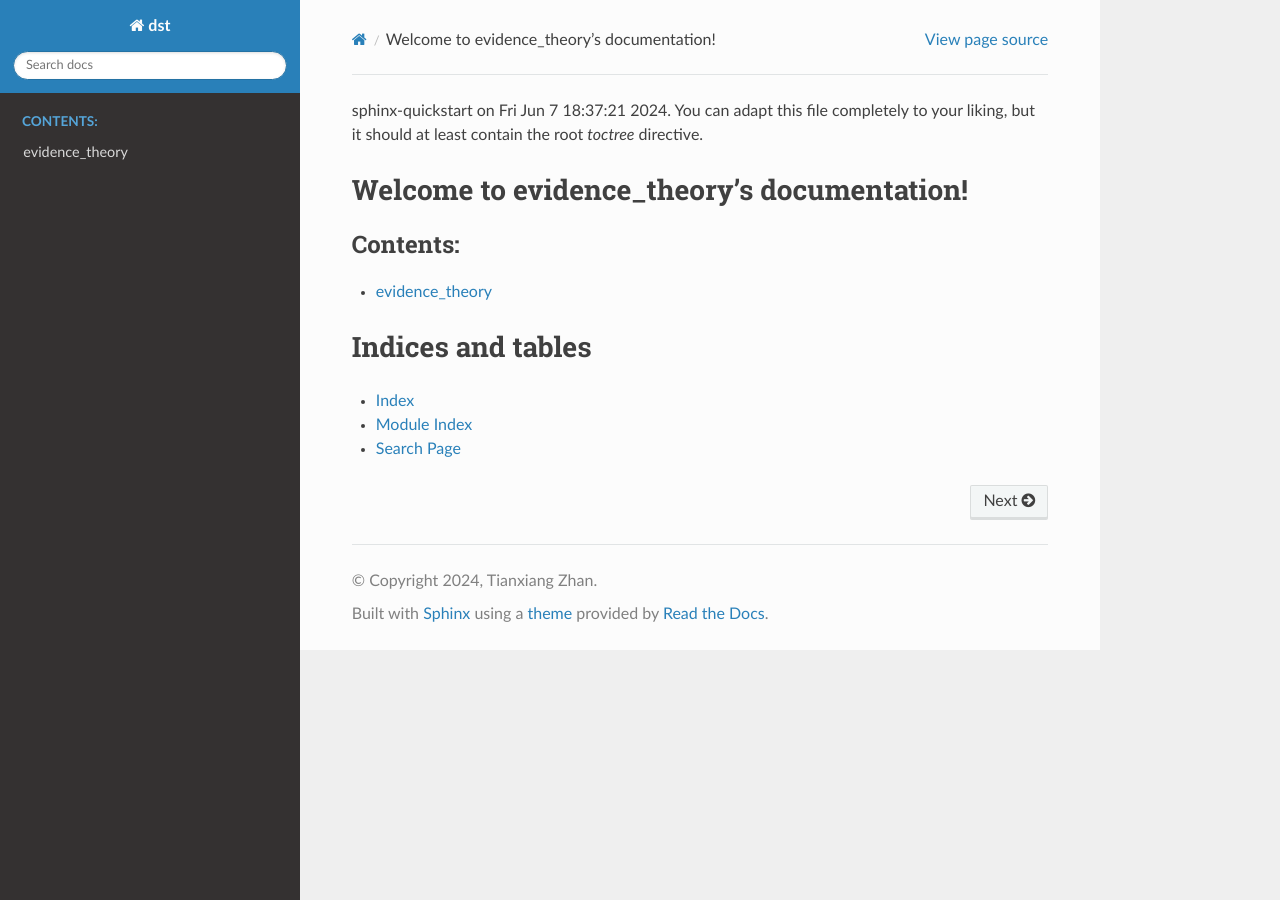
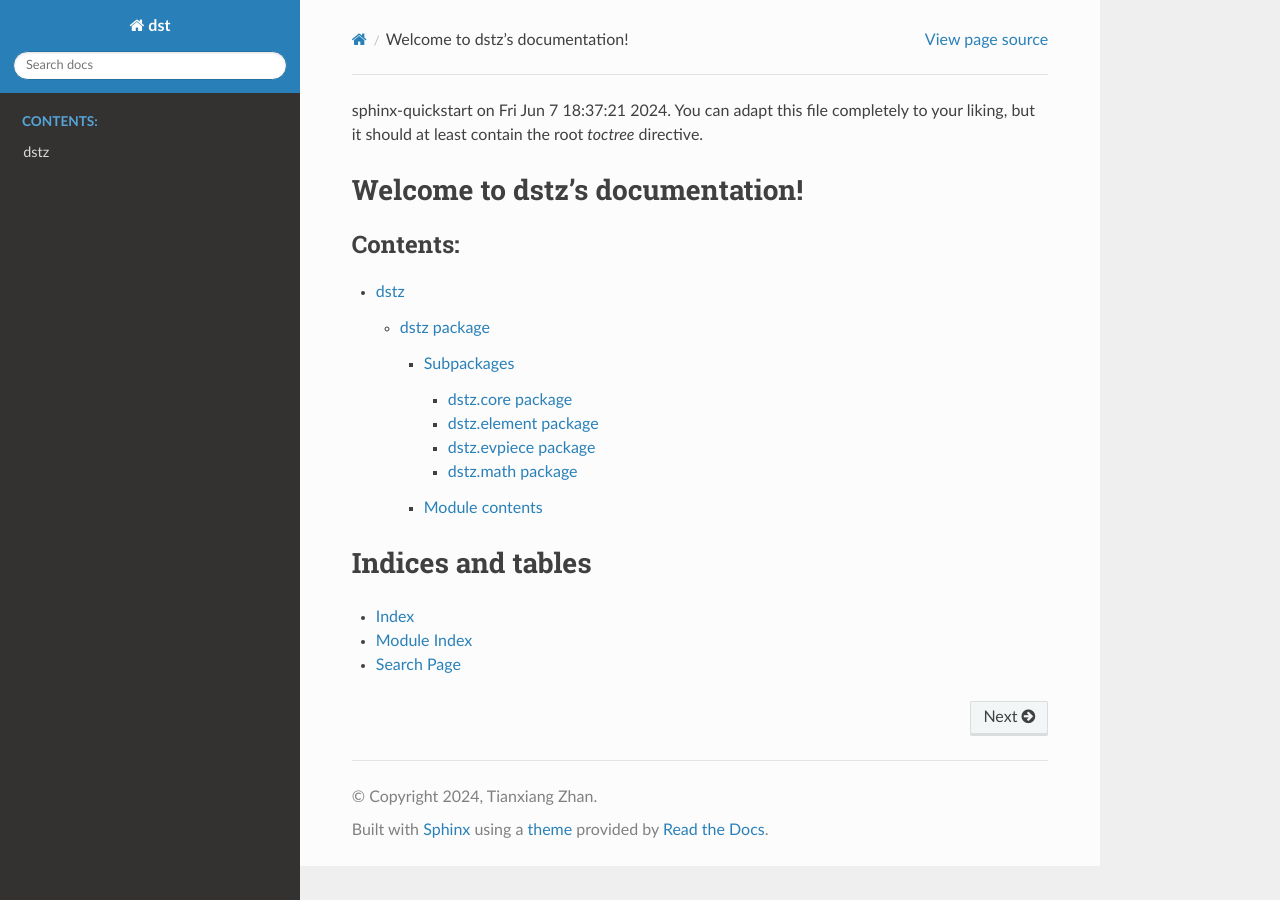
Before and after one commit to ztxtech/dstz, a Sphinx documentation site: the page built from docs/source/index.rst, in a window 1280 px wide. Built offline with Sphinx 7.4.7 and the Read the Docs theme 2.0.0, drawn with Linux system fonts in a browser that asks for light colours; pages that are not in the unit, such as notebooks, are missing from menus.

Commit message:
2024-09-29 16:56:19

```diff
--- /dev/null
+++ b/docs/source/dstz.core.rst
@@ -0,0 +1,29 @@
+dstz.core package
+=================
+
+Submodules
+----------
+
+dstz.core.atom module
+---------------------
+
+.. automodule:: dstz.core.atom
+   :members:
+   :undoc-members:
+   :show-inheritance:
+
+dstz.core.distribution module
+-----------------------------
+
+.. automodule:: dstz.core.distribution
+   :members:
+   :undoc-members:
+   :show-inheritance:
+
+Module contents
+---------------
+
+.. automodule:: dstz.core
+   :members:
+   :undoc-members:
+   :show-inheritance:
--- /dev/null
+++ b/docs/source/dstz.element.rst
@@ -0,0 +1,29 @@
+dstz.element package
+====================
+
+Submodules
+----------
+
+dstz.element.combination module
+-------------------------------
+
+.. automodule:: dstz.element.combination
+   :members:
+   :undoc-members:
+   :show-inheritance:
+
+dstz.element.permutation module
+-------------------------------
+
+.. automodule:: dstz.element.permutation
+   :members:
+   :undoc-members:
+   :show-inheritance:
+
+Module contents
+---------------
+
+.. automodule:: dstz.element
+   :members:
+   :undoc-members:
+   :show-inheritance:
--- /dev/null
+++ b/docs/source/dstz.evpiece.rst
@@ -0,0 +1,29 @@
+dstz.evpiece package
+====================
+
+Submodules
+----------
+
+dstz.evpiece.dual module
+------------------------
+
+.. automodule:: dstz.evpiece.dual
+   :members:
+   :undoc-members:
+   :show-inheritance:
+
+dstz.evpiece.single module
+--------------------------
+
+.. automodule:: dstz.evpiece.single
+   :members:
+   :undoc-members:
+   :show-inheritance:
+
+Module contents
+---------------
+
+.. automodule:: dstz.evpiece
+   :members:
+   :undoc-members:
+   :show-inheritance:
--- /dev/null
+++ b/docs/source/dstz.math.rst
@@ -0,0 +1,30 @@
+dstz.math package
+=================
+
+Subpackages
+-----------
+
+.. toctree::
+   :maxdepth: 4
+
+   dstz.math.matrix
+   dstz.math.stat
+
+Submodules
+----------
+
+dstz.math.func module
+---------------------
+
+.. automodule:: dstz.math.func
+   :members:
+   :undoc-members:
+   :show-inheritance:
+
+Module contents
+---------------
+
+.. automodule:: dstz.math
+   :members:
+   :undoc-members:
+   :show-inheritance:
--- /dev/null
+++ b/docs/source/dstz.rst
@@ -0,0 +1,21 @@
+dstz package
+============
+
+Subpackages
+-----------
+
+.. toctree::
+   :maxdepth: 4
+
+   dstz.core
+   dstz.element
+   dstz.evpiece
+   dstz.math
+
+Module contents
+---------------
+
+.. automodule:: dstz
+   :members:
+   :undoc-members:
+   :show-inheritance:
--- a/docs/source/index.rst
+++ b/docs/source/index.rst
@@ -3,7 +3,7 @@
 You can adapt this file completely to your liking, but it should at least
 contain the root `toctree` directive.
 
-Welcome to evidence_theory's documentation!
+Welcome to dstz's documentation!
 ===========================================
 
 .. toctree::
--- a/docs/source/modules.rst
+++ b/docs/source/modules.rst
@@ -1,7 +1,7 @@
-evidence_theory
+dstz
 ===============
 
 .. toctree::
    :maxdepth: 4
 
-   evidence_theory
+   dstz
--- a/pyproject.toml
+++ b/pyproject.toml
@@ -4,7 +4,7 @@ build-backend = "setuptools.build_meta"
 
 [project]
 name = "dstz"
-version = "0.0.1"
+version = "0.0.2"
 authors = [{ name = "Tianxiang Zhan", email = "zhantianxianguestc@hotmail.com" }]
 description = "A python package of evidence theory"
 readme = "README.md"
```
Also changed, not shown: docs/source/dstz.math.matrix.rst (added, +37 -0 lines), docs/source/dstz.math.stat.rst (added, +29 -0 lines).
